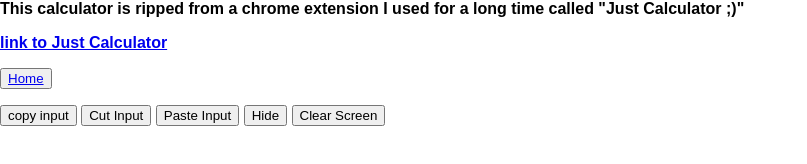
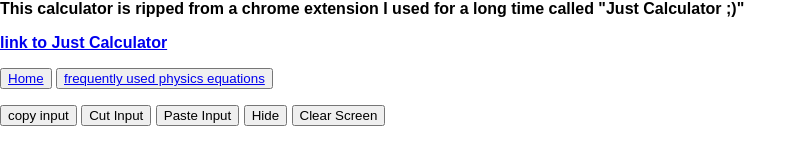
Before and after one commit to vroenVen/calculatior, a plain HTML site: page index.html in a window 1280 px wide. Shown: the whole page, without its empty margins (0-807 px from the left). Drawn offline with Linux system fonts and the light colour scheme; a script that the page names is missing.

Commit message:
Update index.html

```diff
--- a/index.html
+++ b/index.html
@@ -11,7 +11,11 @@
 <body>
 	<p>This calculator is ripped from a chrome extension I used for a long time called "Just Calculator ;)"</p>
 	<a href="https://chromewebstore.google.com/detail/just-calculator/fhienojmjihbioapjpocpalfphjiakam?pli=1">link to Just Calculator</a>
-    <p><button><a href="https://vroenven.github.io/">Home</a></button></p>
+    	<p>
+		<button><a href="https://vroenven.github.io/">Home</a></button>
+		<button><a href="https://physics.info/equations/">frequently used physics equations</a></button>
+	</p>
+
 	<p>
 		<button onclick="copyInput()">copy input</button>
 		<button onclick="copyInput('cut')">Cut Input</button>
```
